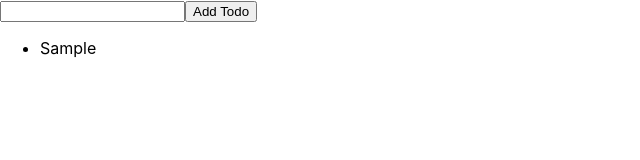
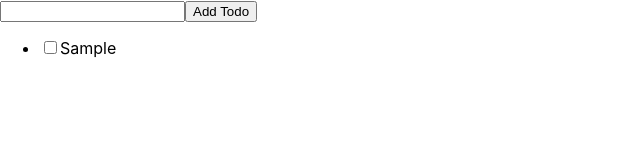
Before and after one commit to autumnpa/React-Todo-Web-App, a React (Create React App) app: page / in a window 1280 px wide. Both pictures are taken after typing "Sample" into the empty fields and a click on the button "Add Todo". Shown: the top 160 px of the page, without its empty margins (0-640 px from the left). Built offline with nearby package versions, Linux system fonts and the light colour scheme.

Commit message:
Add Functionality
- Added checkboxes to each list of the items
- Update completed property when the box is checked

```diff
--- a/src/App.js
+++ b/src/App.js
@@ -14,6 +14,19 @@ function App() {
     event.preventDefault();
     setTodos([...todos, { id: Date.now(), text: newTodo, completed: false }]);
     setNewTodo("");
+    // Add functionality to mark todo items as completed
+    // Add a checkbox to each list item - updating the completed property in the object once the checkbox is checked
+    const handleToggleCompleted = (id) => {
+      setTodos(
+        todos.map((todo) => {
+          if (todo.id === id) {
+            return { ...todo, completed: !todo.completed };
+          } else {
+            return todo;
+          }
+        })
+      );
+    };
   };
   return (
     <div>
@@ -26,11 +39,24 @@ function App() {
         />
         <button type="submit">Add Todo</button>
       </form>
-      {/* Render the todo list items */}
+      {/* Render the todo list items using map - items stored in todos state variable */}
+      {/* Add functionality to mark todo items as completed */}
+      {/* Add a checkbox to each list item - updating the completed property in the object once the checkbox is checked */}
       <ul>
         {todos.map((todo) => (
           <li key={todo.id}>
-            {todo.text}
+            {/* Checkbox to represent completed state of item */}
+            <input
+              type="checkbox"
+              // Checked attribute of checkbox is set to completed
+              checked={todo.completed}
+              // When checkbox is clicked it trigegrs the event handler to show completed item from state
+              onChange={() => handleToggleCompleted(todo.id)}
+            />
+            {/* Styling for completed items */}
+            <span style={{ textDecoration: todo.completed ? "line-through" : "none" }}>
+              {todo.text}
+            </span>
           </li>
         ))}
       </ul>
```
